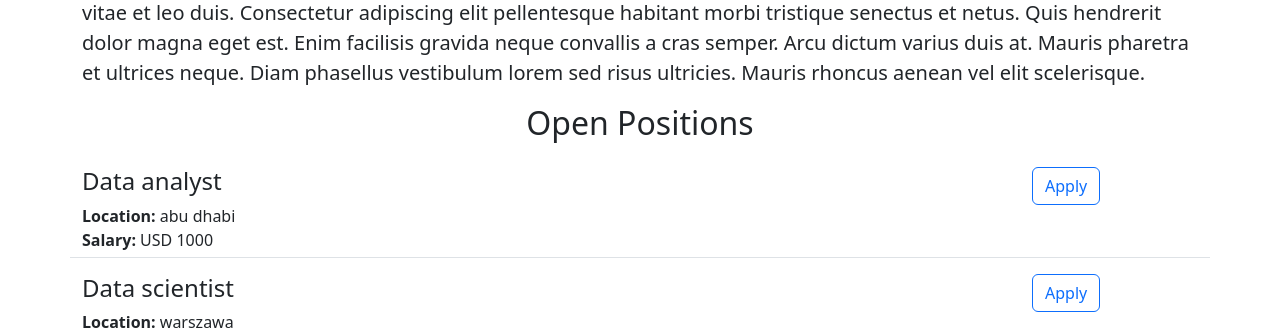
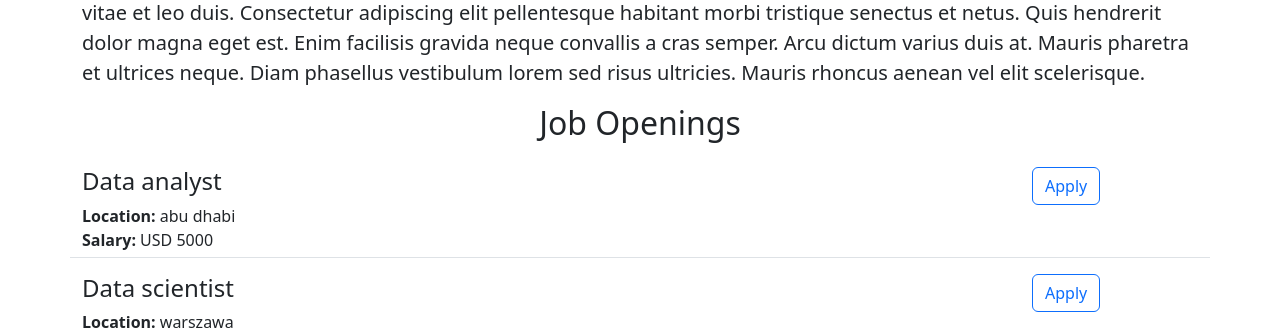
Before and after one commit to L00ka5z78/L00ka5z78-cs50-final-project-careers-website, a Flask app: page / in a window 1280 px wide. Shown: the part 502-837 px from the top of the page. Run offline with Flask 3, Linux system fonts and the light colour scheme; some libraries are stand-ins or nearby versions.

Commit message:
some changes 18.09.23 12:!4

```diff
--- a/app.py
+++ b/app.py
@@ -7,7 +7,7 @@ JOBS = [
         'id': 1,
         'title': 'Data analyst',
         'location': 'abu dhabi',
-        'salary': 'USD 1000'
+        'salary': 'USD 5000'
     },
     {
         'id': 2,
--- a/templates/home.html
+++ b/templates/home.html
@@ -35,7 +35,7 @@
             rhoncus
             aenean vel elit scelerisque.
         </p>
-        <h2 class="text-center mt-2 mb-4">Open Positions</h2>
+        <h2 class="text-center mt-2 mb-4">Job Openings</h2>
         <div >
           {% for job in jobs %}
             {% include 'jobItem.html'%}
```
